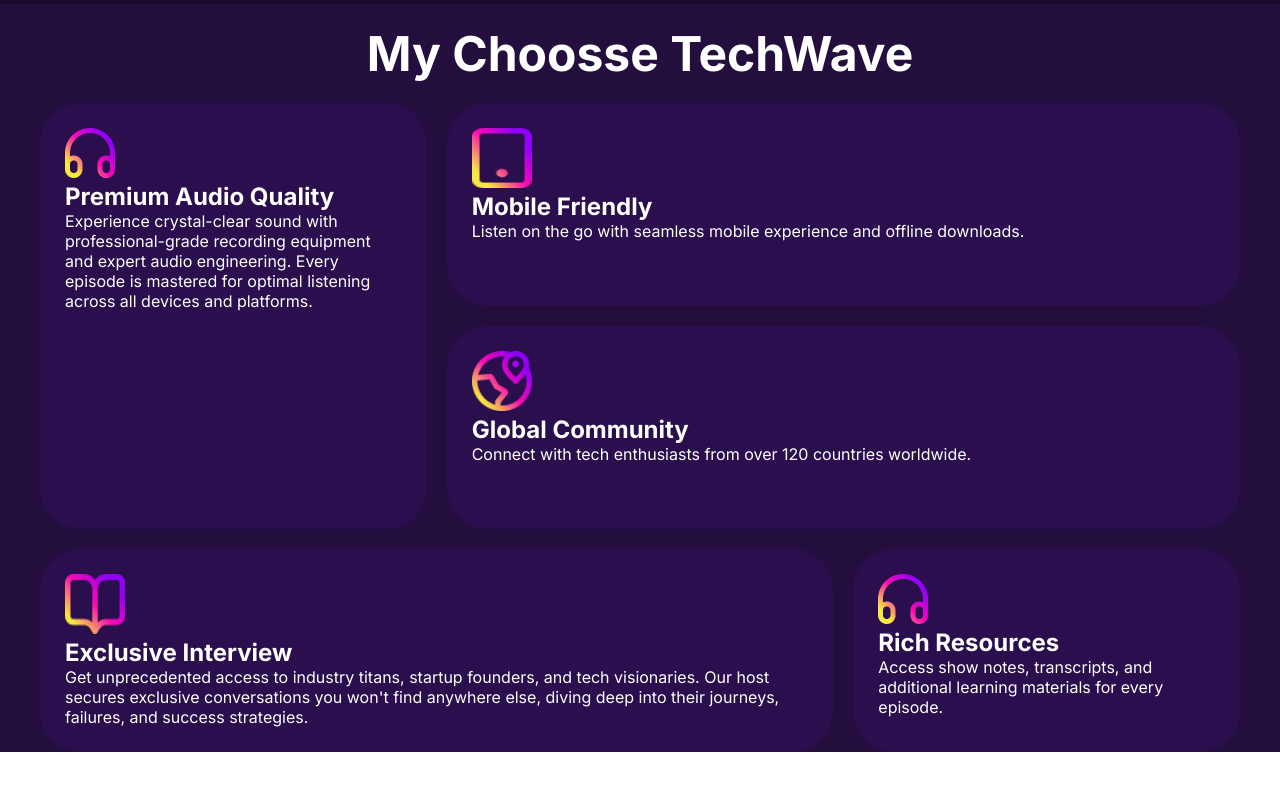
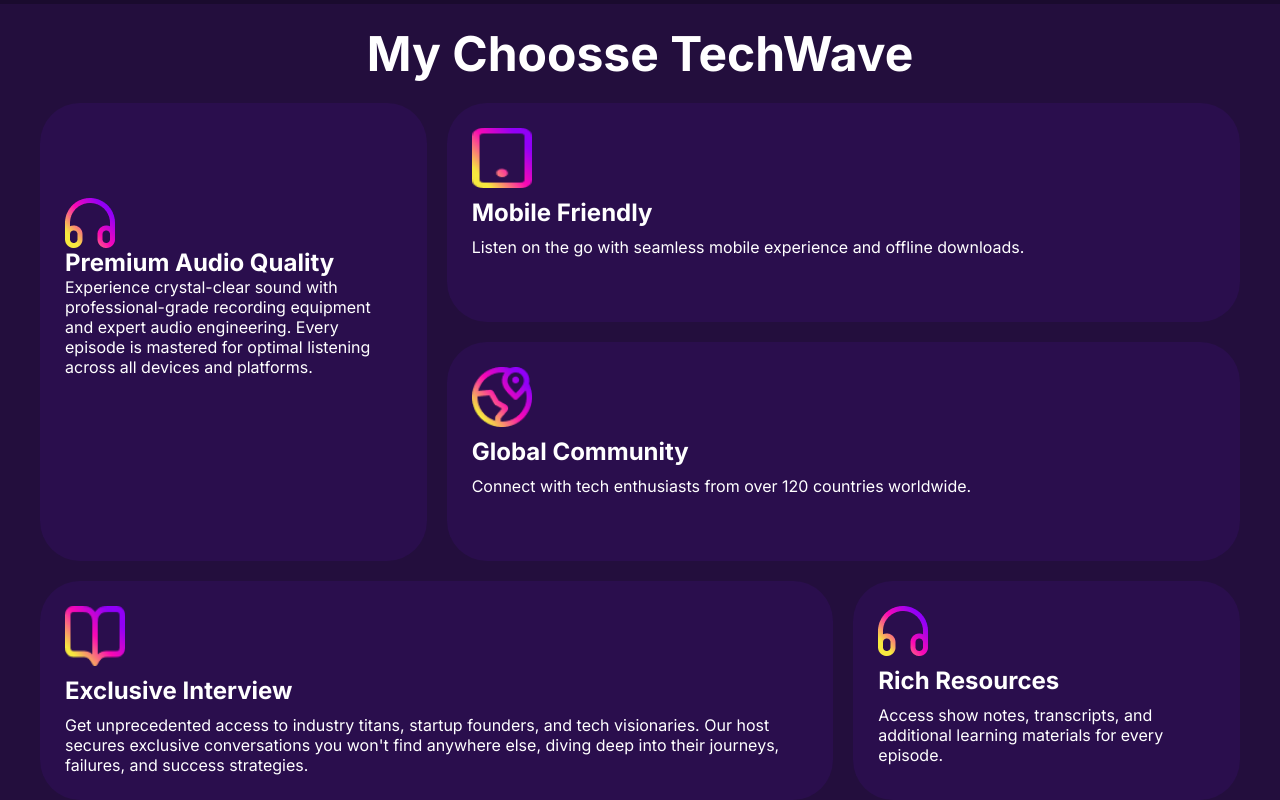
Before and after one commit to Rakib991943/TechWave-b13-A2, a plain HTML site: page index.html in a window 1280 px wide. Shown: the part 1356-2156 px from the top of the page. Before the commit the page ends 2108 px from the top, so only its background shows below. Drawn offline with Linux system fonts and the light colour scheme.

```diff
--- a/index.html
+++ b/index.html
@@ -112,29 +112,39 @@
 
         <div class="choose-card">
             <div class="card1 carditem">
-                <img class="headphone-img" src="./assets/headphone.png" alt="">
+               <div class="card-item">
+                 <img class="headphone-img" src="./assets/headphone.png" alt="">
                 <h2>Premium Audio Quality</h2>
                 <p>Experience crystal-clear sound with professional-grade recording equipment and expert audio engineering. Every episode is mastered for optimal listening across all devices and platforms.</p>
+               </div>
             </div>
             <div class="card2 carditem">
-                <img class="device-img" src="./assets/device.png" alt="">
+                <div class="gap">
+                    <img class="device-img" src="./assets/device.png" alt="">
                 <h2>Mobile Friendly</h2>
                 <p>Listen on the go with seamless mobile experience and offline downloads.</p>
+                </div>
             </div>
             <div class="card3 carditem">
-                <img class="device-img" src="./assets/location.png" alt="">
+               <div class="gap">
+                 <img class="device-img" src="./assets/location.png" alt="">
                 <h2>Global Community</h2>
                 <p>Connect with tech enthusiasts from over 120 countries worldwide.</p>
+               </div>
             </div>
             <div class="card4 carditem">
-                <img class="device-img" src="./assets/resource.png" alt="">
+                <div class="gap">
+                    <img class="device-img" src="./assets/resource.png" alt="">
                 <h2>Exclusive Interview</h2>
                 <p>Get unprecedented access to industry titans, startup founders, and tech visionaries. Our host secures exclusive conversations you won't find anywhere else, diving deep into their journeys, failures, and success strategies.</p>
+                </div>
             </div>
             <div class="card5 carditem">
-              <img class="headphone-img" src="./assets/headphone.png" alt="">
+             <div class="gap">
+                 <img class="headphone-img" src="./assets/headphone.png" alt="">
               <h2>Rich Resources</h2>
               <p>Access show notes, transcripts, and additional learning materials for every episode.</p>
+             </div>
             </div>
         </div>
 
--- a/style/responsive.css
+++ b/style/responsive.css
@@ -68,6 +68,12 @@
     .card5{
         grid-column: span 1;
         grid-row: auto;
+
     }
 
+    .card-item{
+    margin-top: 0px;
+
 }
+
+}
--- a/style/style.css
+++ b/style/style.css
@@ -227,3 +227,13 @@
 border-radius: 40px;
 background-color: rgba(53, 17, 101, 0.4);
 }
+.card-item{
+    display: flex;
+    flex-direction: column;
+    margin-top: 70px;
+}
+.gap{
+    display: flex;
+    flex-direction: column;
+    gap: 10px;
+}
```
